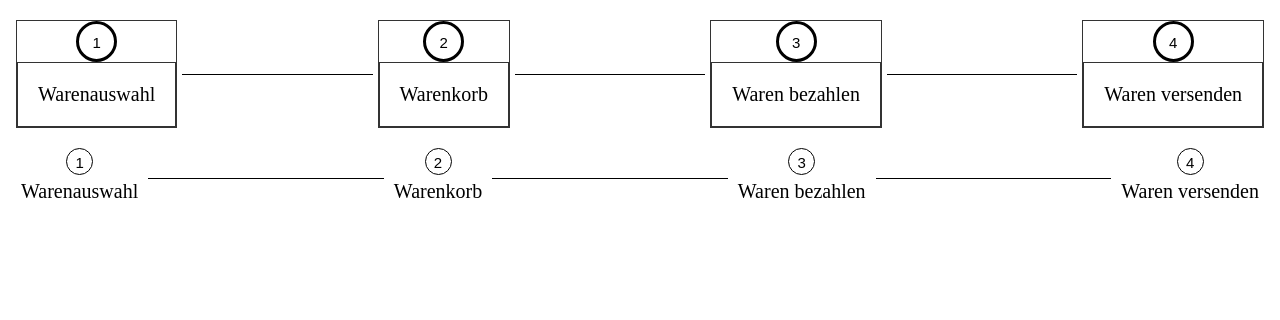
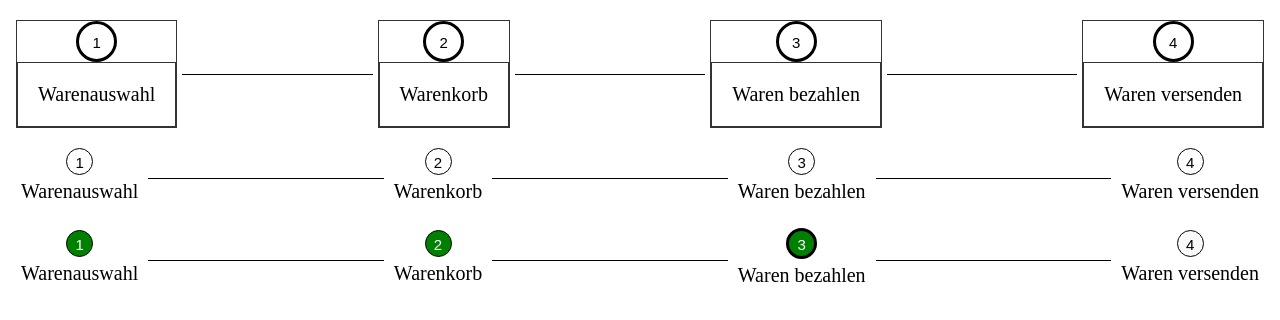
Before and after one commit to viktorkuenstler/angular-prozessfluss-einkauf-warenversand, an Angular app: page / in a window 1280 px wide. Shown: the top 320 px of the page. Built offline with nearby package versions, Linux system fonts and the light colour scheme.

Commit message:
2 files modified, 3 added

```diff
--- a/src/app/app.component.html
+++ b/src/app/app.component.html
@@ -4,5 +4,6 @@
   <body>
     <app-processflow-simple></app-processflow-simple>
     <app-processflow-simple2></app-processflow-simple2>
+    <app-processflow-simple3></app-processflow-simple3>
   </body>
 </html>
--- /dev/null
+++ b/src/app/processflow-simple3/processflow-simple3.component.css
@@ -0,0 +1,53 @@
+.circle-label {
+  background-color: rgba(255, 255, 255, 0.8);
+
+  padding: 5px;
+  font-size: 20px;
+  text-align: center;
+}
+
+.circle {
+  border-radius: 50%;
+  width: 15px;
+  height: 15px;
+  padding: 5px;
+  background: #fff;
+  border: 1px solid #000;
+  color: black;
+  text-align: center;
+  font: 15px Arial, sans-serif;
+}
+
+.circle.current-circle {
+  color: white;
+  background-color: green;
+  border: 3px solid #000;
+}
+
+.circle.open {
+  color: black;
+  background-color: rgb(250, 250, 250);
+}
+
+.circle.closed {
+  color: white;
+  background-color: green;
+}
+
+.processflow-container {
+  display: flex;
+  align-items: center;
+  margin-top: 20px;
+}
+
+.processflow-item-divider {
+  flex-grow: 1;
+  border-bottom: 1px solid black;
+  margin: 5px;
+}
+
+.processflow-item {
+  display: flex;
+  align-items: center;
+  flex-direction: column;
+}
--- /dev/null
+++ b/src/app/processflow-simple3/processflow-simple3.component.html
@@ -0,0 +1,21 @@
+<div class="processflow-container">
+  <div class="processflow-item">
+    <div class="circle closed">1</div>
+    <div class="circle-label">Warenauswahl</div>
+  </div>
+  <span class="processflow-item-divider"></span>
+  <div class="processflow-item">
+    <div class="circle closed">2</div>
+    <div class="circle-label">Warenkorb</div>
+  </div>
+  <span class="processflow-item-divider"></span>
+  <div class="processflow-item">
+    <div class="circle current-circle">3</div>
+    <div class="circle-label">Waren bezahlen</div>
+  </div>
+  <span class="processflow-item-divider"></span>
+  <div class="processflow-item">
+    <div class="circle open">4</div>
+    <div class="circle-label">Waren versenden</div>
+  </div>
+</div>
--- /dev/null
+++ b/src/app/processflow-simple3/processflow-simple3.component.ts
@@ -0,0 +1,15 @@
+import { Component, OnInit } from '@angular/core';
+
+@Component({
+  selector: 'app-processflow-simple3',
+  templateUrl: './processflow-simple3.component.html',
+  styleUrls: ['./processflow-simple3.component.css']
+})
+export class ProcessflowSimple3Component implements OnInit {
+
+  constructor() { }
+
+  ngOnInit() {
+  }
+
+}
```
Also changed, not shown: src/app/app.module.ts (+13 -6 lines).
